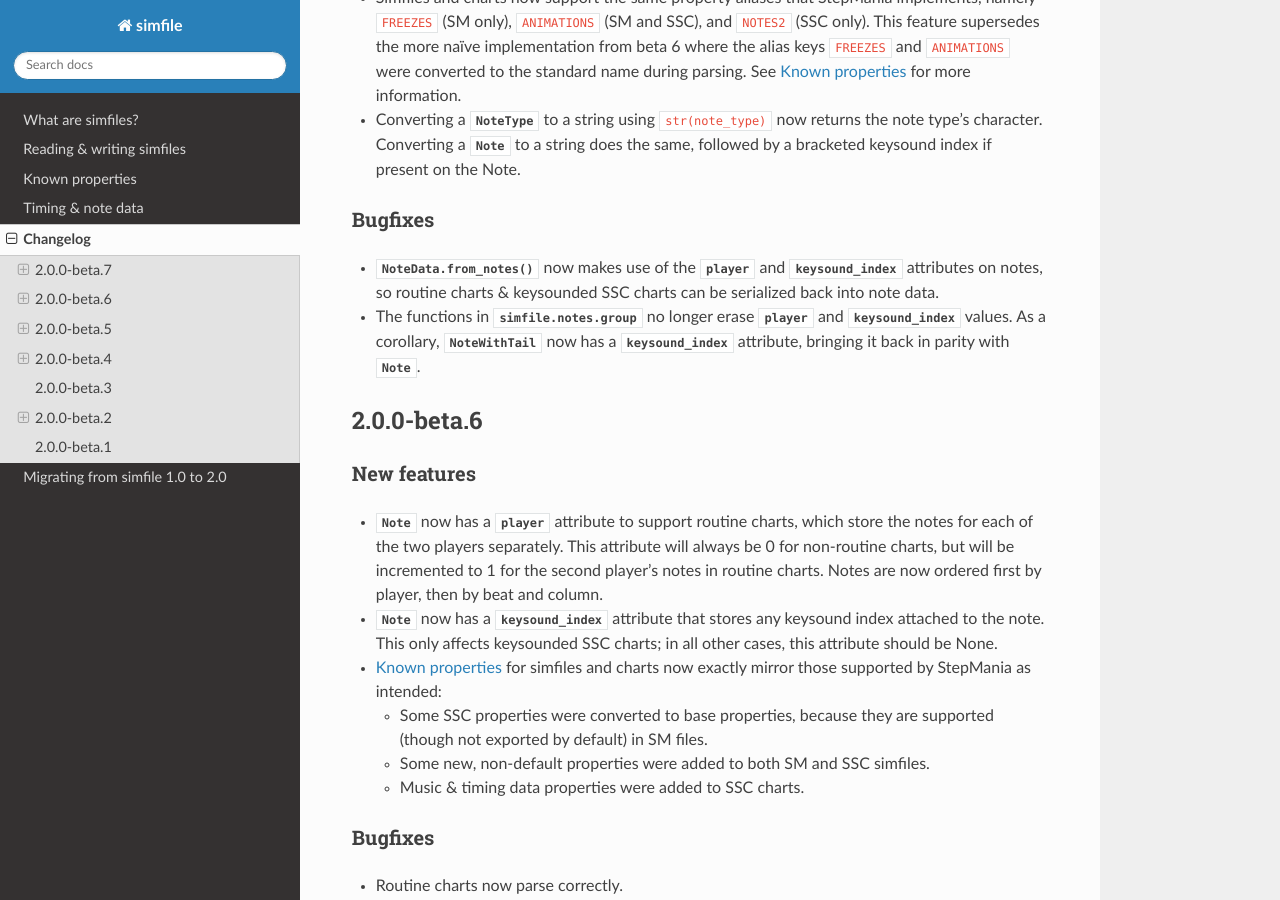
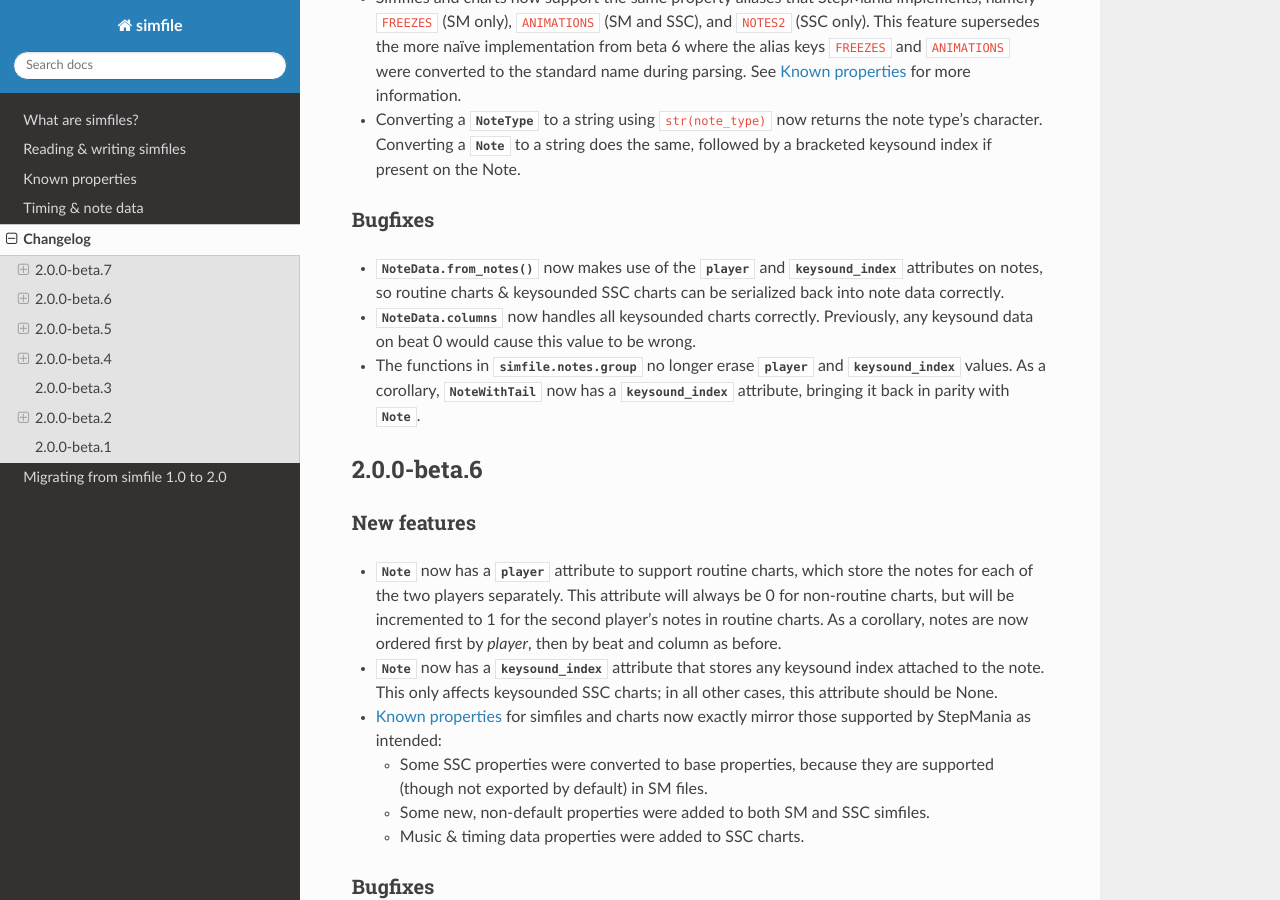
Before and after one commit to garcia/simfile, a Sphinx documentation site: the page built from docs/source/changelog.rst, in a window 1280 px wide and 900 px high, scrolled down 280 px. Built offline with Sphinx 7.4.7 and the Read the Docs theme 2.0.0, drawn with Linux system fonts in a browser that asks for light colours.

Commit message:
update documentation

```diff
--- a/docs/source/changelog.rst
+++ b/docs/source/changelog.rst
@@ -23,13 +23,16 @@ New features
 Bugfixes
 ~~~~~~~~
 
-* :meth:`NoteData.from_notes` now makes use of the :attr:`.player` and
-  :attr:`.keysound_index` attributes on notes, so routine charts & keysounded
-  SSC charts can be serialized back into note data.
-* The functions in :mod:`simfile.notes.group` no longer erase :attr:`.player`
-  and :attr:`.keysound_index` values. As a corollary, :class:`.NoteWithTail`
-  now has a :attr:`~NoteWithTail.keysound_index` attribute, bringing it back in
-  parity with :class:`.Note`.
+* :meth:`.NoteData.from_notes` now makes use of the :attr:`~.Note.player` and
+  :attr:`~.Note.keysound_index` attributes on notes, so routine charts &
+  keysounded SSC charts can be serialized back into note data correctly.
+* :attr:`.NoteData.columns` now handles all keysounded charts correctly.
+  Previously, any keysound data on beat 0 would cause this value to be wrong.
+* The functions in :mod:`simfile.notes.group` no longer erase
+  :attr:`~.Note.player` and :attr:`~.Note.keysound_index` values. As a
+  corollary, :class:`.NoteWithTail` now has a
+  :attr:`~.NoteWithTail.keysound_index` attribute, bringing it back in parity
+  with :class:`.Note`.
 
 2.0.0-beta.6
 ------------
@@ -37,14 +40,14 @@ Bugfixes
 New features
 ~~~~~~~~~~~~
 
-* :class:`.Note` now has a :attr:`.player` attribute to support routine charts,
-  which store the notes for each of the two players separately. This attribute
-  will always be 0 for non-routine charts, but will be incremented to 1 for the
-  second player's notes in routine charts. Notes are now ordered first by
-  player, then by beat and column.
-* :class:`.Note` now has a :attr:`.keysound_index` attribute that stores any
-  keysound index attached to the note. This only affects keysounded SSC charts;
-  in all other cases, this attribute should be None.
+* :class:`.Note` now has a :attr:`~.Note.player` attribute to support routine
+  charts, which store the notes for each of the two players separately. This
+  attribute will always be 0 for non-routine charts, but will be incremented to
+  1 for the second player's notes in routine charts. As a corollary, notes are
+  now ordered first by *player*, then by beat and column as before.
+* :class:`.Note` now has a :attr:`~.Note.keysound_index` attribute that stores
+  any keysound index attached to the note. This only affects keysounded SSC
+  charts; in all other cases, this attribute should be None.
 * :ref:`known-properties` for simfiles and charts now exactly mirror those
   supported by StepMania as intended:
 
```
Also changed, not shown: docs/source/known-properties.rst (+6 -4 lines).
